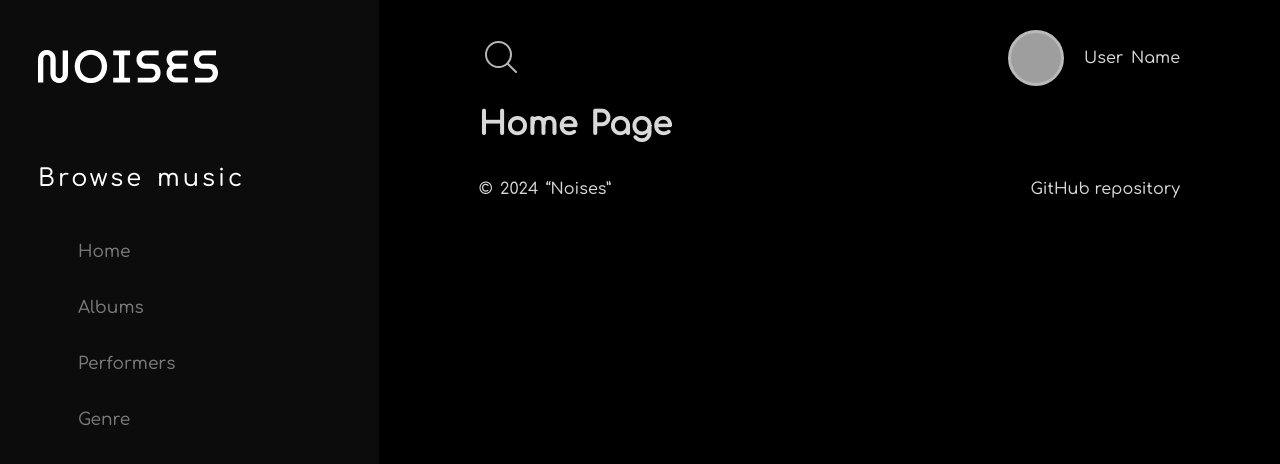
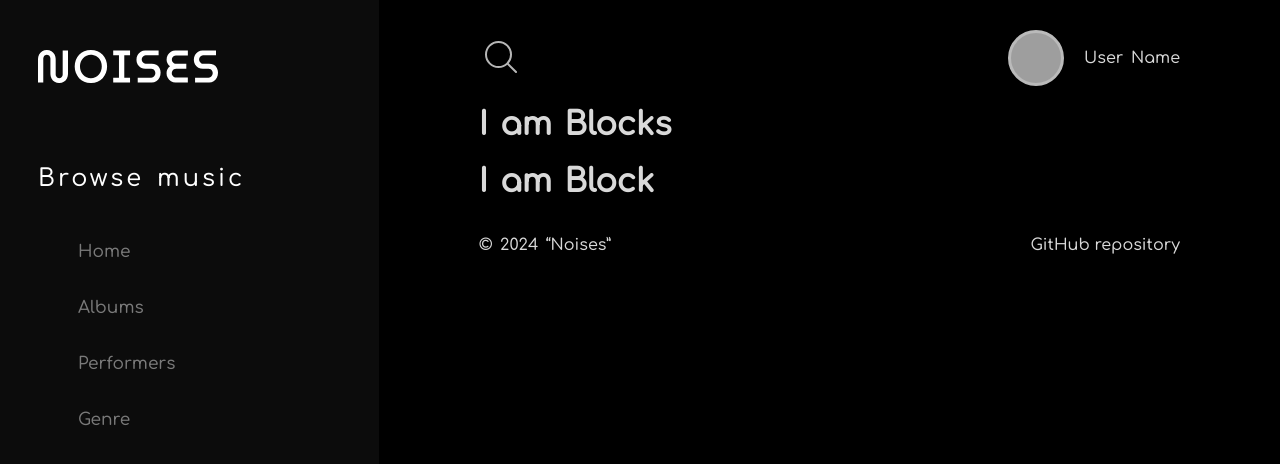
Before and after one commit to hTKzmak/Noises_web-project, a React (Create React App) app in the folder frontend/: page / in a window 1280 px wide. Shown: the top 464 px of the page. Built offline with nearby package versions, Linux system fonts and the light colour scheme; grey boxes are pictures that could not be loaded; the HTML template or start-up script is replaced by a standard one.

Commit message:
adding blocks components for HomePage

```diff
--- /dev/null
+++ b/frontend/src/components/Blocks/Blocks.jsx
@@ -0,0 +1,12 @@
+import Block from "./items/Block"
+
+function Blocks() {
+    return (
+        <div className="">
+            <h1>I am Blocks</h1>
+            <Block />
+        </div>
+    )
+}
+
+export default Blocks
--- /dev/null
+++ b/frontend/src/components/Blocks/items/Block.jsx
@@ -0,0 +1,9 @@
+function Block() {
+    return (
+        <div>
+            <h1>I am Block</h1>
+        </div>
+    )
+}
+
+export default Block
--- a/frontend/src/pages/HomePage.jsx
+++ b/frontend/src/pages/HomePage.jsx
@@ -1,8 +1,10 @@
+import Blocks from "../components/Blocks/Blocks"
+
 function HomePage(){
     return(
-        <div>
-            <h1>Home Page</h1>
-        </div>
+        <main>
+            <Blocks/>
+        </main>
     )
 }
 
```
